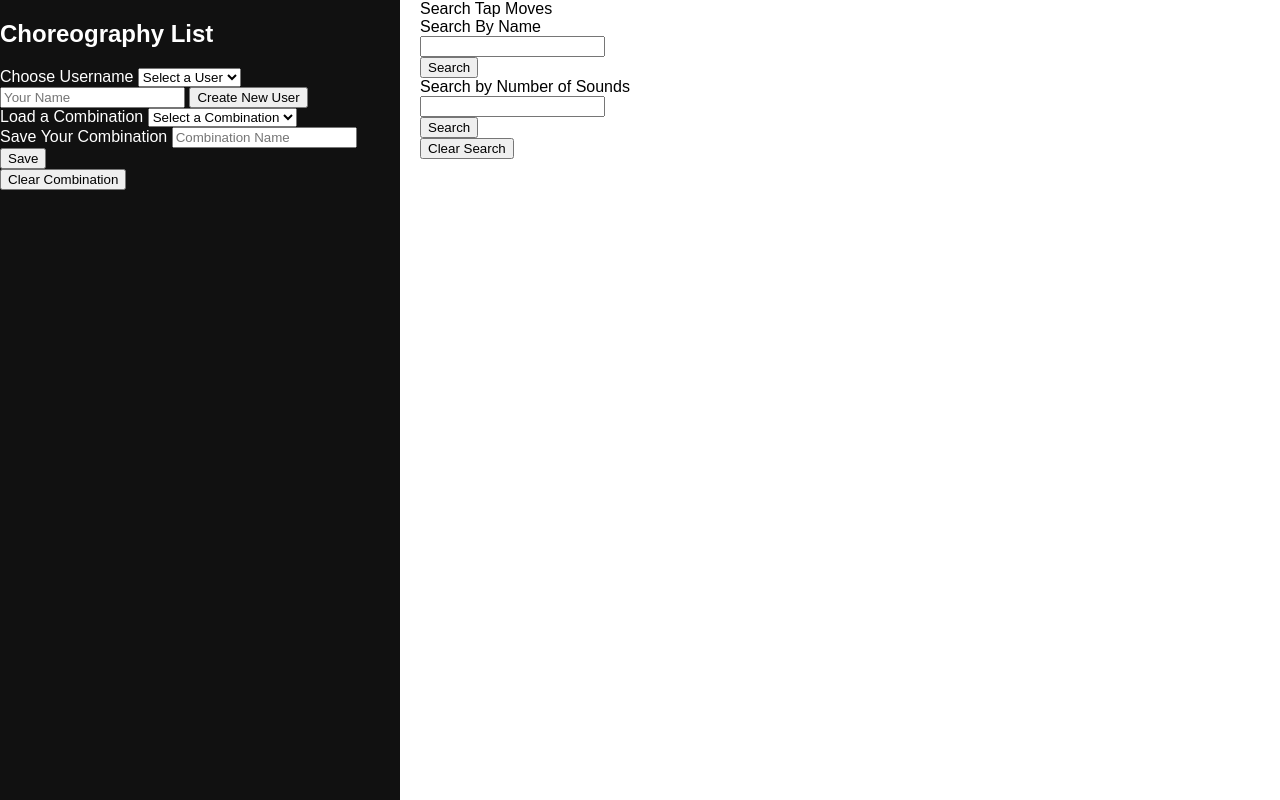
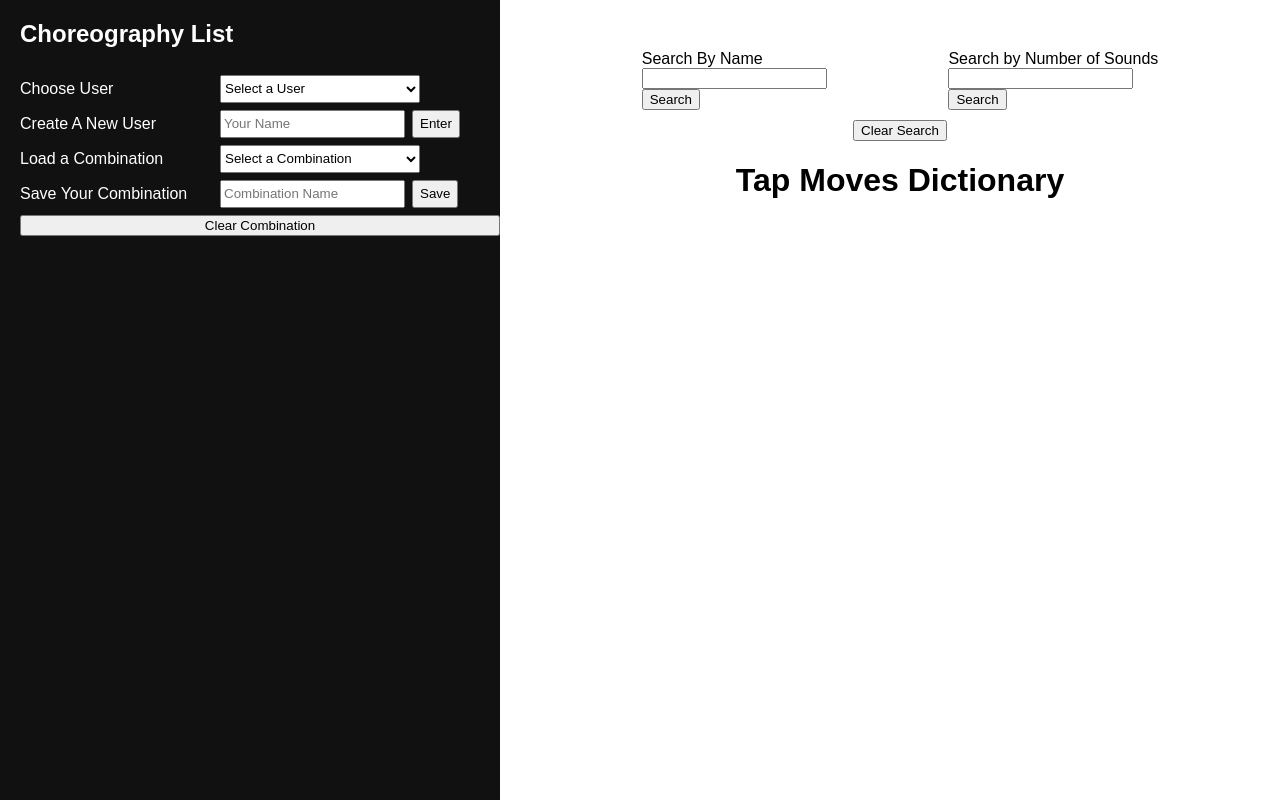
Before and after one commit to mkennedyakgrown/phase-1-Project-Tap-Dance-Dictionary, a plain HTML site: page index.html in a window 1280 px wide. Drawn offline with Linux system fonts and the light colour scheme; no server answers.

Commit message:
CSS and html cosmetic changes, js update getCombination function to fix bug caused by changing choreo list id from names to index integers.

```diff
--- a/index.html
+++ b/index.html
@@ -12,35 +12,44 @@
     <body>
 
         <div class="sidenav">
+
+            <div class="choreo-controls">
                 <h2>Choreography List</h2>
-            <form id="choose-user">
-                <label for="user-list">Choose Username</label>
+                <form id="choose-user" class="choreo-form">
+                    <label for="user-list">Choose User</label>
                     <select id="user-list" name="user-list">
                         <option value="Select a User">Select a User</option>
                     </select>
                 </form>
-            <form id="create-user">
+                <form id="create-user" class="choreo-form">
+                    <label for="new-user-name">Create A New User</label>
+                    <div class="form-container">
                         <input type="text" id="new-user-name" name="new-user-name" class="save-input" placeholder="Your Name">
-                <input type="submit" class="userInput" value="Create New User">
+                        <input type="submit" class="userInput" value="Enter">
+                    </div>
                 </form>
-            <form id="load-choreo">
+                <form id="load-choreo" class="choreo-form">
                     <label for="name-list">Load a Combination</label>
                     <select id="nameList" name="name-list">
                         <option value="Select a Combination">Select a Combination</option>
                     </select>
                 </form>
-            <form id="save-choreo">
+                <form id="save-choreo" class="choreo-form">
                     <label for="save-name">Save Your Combination</label>
+                    <div class="form-container">
                         <input type="text" id="comboName" name="combo-name" class="save-input" placeholder="Combination Name">
                         <input type="submit" class="saveInput" value="Save">
+                    </div>
                 </form>
                 <button id="clear-choreo">Clear Combination</button>
+            </div>
             <ul id="choreo-list">
             </ul>
         </div>
 
         <div class="content">
-            <label for="search-tap-moves">Search Tap Moves</label>
+            <!-- <h2>Search Tap Moves</h2> -->
+            <div class="search-box">
                 <form id="name-form" name="search-by-name">
                     <label for="search-by-name">Search By Name</label>
                     <input type="text" name="search-by-name" class="searchInput" id="name">
@@ -51,7 +60,13 @@
                     <input type="number" name="search-by-sounds" class="searchInput" id="sounds">
                     <input type="submit" class="searchInput" id="soundsButton" value="Search">
                 </form>
+            </div>
+            <div class="clear-search">
                 <button id="clear-search">Clear Search</button>
+            </div>
+            <div class="tap-moves-title">
+                <h1>Tap Moves Dictionary</h1>
+            </div>
             <ul id="moves-list">
             </ul>
         </div>
--- a/index.js
+++ b/index.js
@@ -1,5 +1,6 @@
 const database = 'http://localhost:3000/moves';
 const usersDb = 'http://localhost:3000/users';
+const backgroundUrl = 'img/close-up-dancer-wearing-tap-shoes.jpg';
 const movesList = document.getElementById('moves-list');
 const userList = document.getElementById('user-list');
 const createUser = document.getElementById('create-user');
@@ -64,7 +65,7 @@ function loadOneTapMove(move, isParent = true) {
         newMove.setAttribute('class', 'childMove');
     } else {
         newMove.setAttribute('class', 'parentMove');
-    }
+    };
 
     movesList.appendChild(newMove);
 }
@@ -215,7 +216,7 @@ function handleSave(e) {
 
     const userId = userList.value;
     const comboName = e.target.comboName.value;
-    const moves = getCombination(e.target.parentNode.querySelector('#choreo-list').children);
+    const moves = getCombination(document.getElementById('choreo-list').children);
     const combination = {
         "name": comboName,
         "moves": moves
@@ -260,7 +261,7 @@ function getCombination(comboList) {
     const comboArray = [];
     for (move in comboList) {
         if (typeof(comboList[move]) === 'object') {
-            comboArray.push(comboList[move].id);
+            comboArray.push(comboList[move].querySelector('.name').textContent);
         };
     };
     return comboArray;
--- a/style.css
+++ b/style.css
@@ -3,10 +3,14 @@ body {
     font-family: Arial, Arial, Helvetica, sans-serif;
 }
 
+form.choreo-form {
+    display: grid;
+}
+
 /* Side Navigation */
 .sidenav {
     height: 100%;
-    width: 400px;
+    width: 500px;
     position: fixed;
     z-index: 1;
     top: 0;
@@ -16,17 +20,67 @@ body {
     overflow-x: hidden;
 }
 
+.choreo-controls {
+    display: grid;
+    row-gap: 7px;
+    margin-left: 20px;
+    line-height: 175%;
+}
+
+.choreo-form {
+    grid-template-columns: 200px 200px;
+}
+
+.form-container {
+    display: flex;
+    gap: 7px;
+}
+
+
 /* Content Styling */
 .content {
-    margin-left: 400px;
+    margin-left: 500px;
     padding-left: 20px;
+    margin-top: 50px;
 }
 
 .searchInput {
     display:block;
 }
 
+.search-box {
+    display: flex;
+    justify-content: space-evenly;
+    width: 100%;
+    margin-bottom: 10px;
+}
+
+.clear-search {
+    display: flex;
+    justify-content: center;
+}
+
+.tap-moves-title {
+    display: flex;
+    justify-content: center;
+}
+
 /* Moves List styling */
+
+.parentMove {
+    margin-top: 10px;
+    margin-bottom: 10px;
+    margin-left: 5px;
+    margin-right: 5px;
+}
+
+.childMove {
+    margin-top: 10px;
+    margin-bottom: 10px;
+    margin-left: 5px;
+    margin-right: 5px;
+}
+
 .tapMove {
     margin-top: 5px;
     margin-bottom: 5px;
```
Also changed, not shown: db.json, 1 other file. Lines whose indentation alone changed are shown as unchanged.
